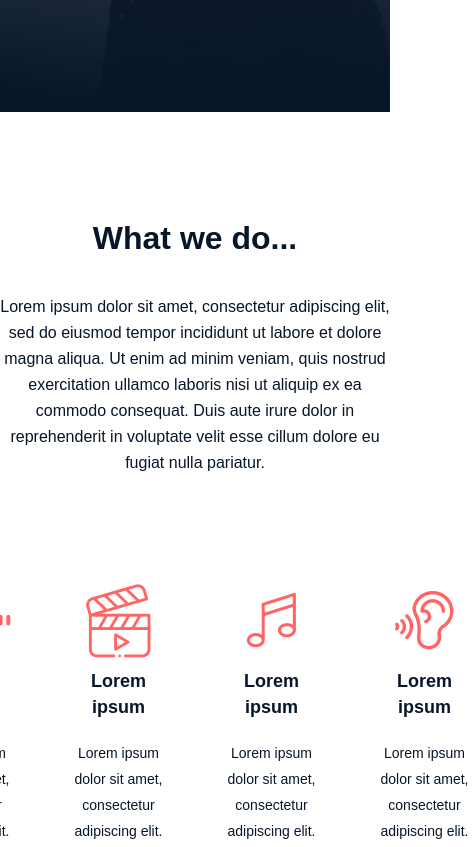
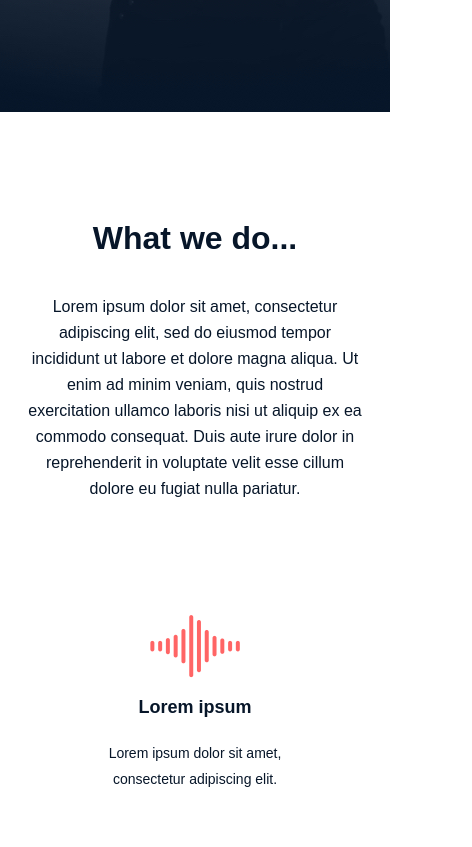
Before and after one commit to donkachii/alx_html_css, a plain HTML site: page headphones/1-index.html in a window 390 px wide. Shown: the part 688-1535 px from the top of the page, 472 px wide, since content can reach past the window. Drawn offline with Linux system fonts and the light colour scheme; files whose address does not match are found by name; a web font is replaced by a local one.

Commit message:
Added About Us page

```diff
--- a/headphones/1-styles.css
+++ b/headphones/1-styles.css
@@ -143,7 +143,7 @@ header nav img {
 }
 
 .about_section {
-  padding: 110px 0;
+  padding: 110px 26px;
   color: var(--main-tertiary-color);
   display: flex;
   flex-direction: column;
@@ -166,10 +166,12 @@ header nav img {
 .about_container {
   display: flex;
   gap: 58px;
+  justify-content: center;
 }
 
 .about_column {
   max-width: 207px;
+  flex: 1 1 200px;
 }
 
 .about_column i {
@@ -261,4 +263,14 @@ header nav img {
   .hamburger_menu:has(input:checked) ~ .sidebar {
     display: block;
   }
+
+  .about_container {
+    flex-wrap: wrap;
+  }
 }
+
+@media screen and (min-width: 481px) and (max-width: 768px) {
+  .about_container {
+    flex-wrap: wrap;
+  }
+}
```
